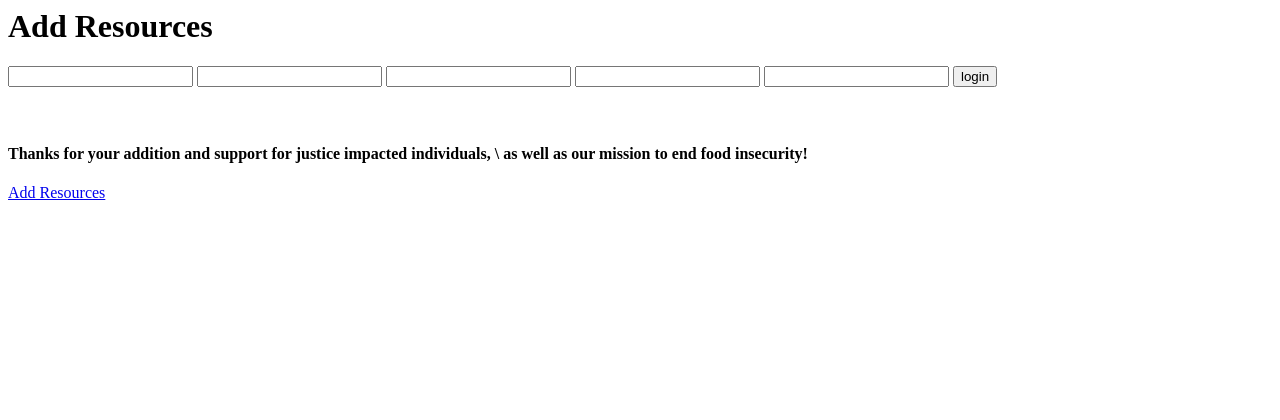
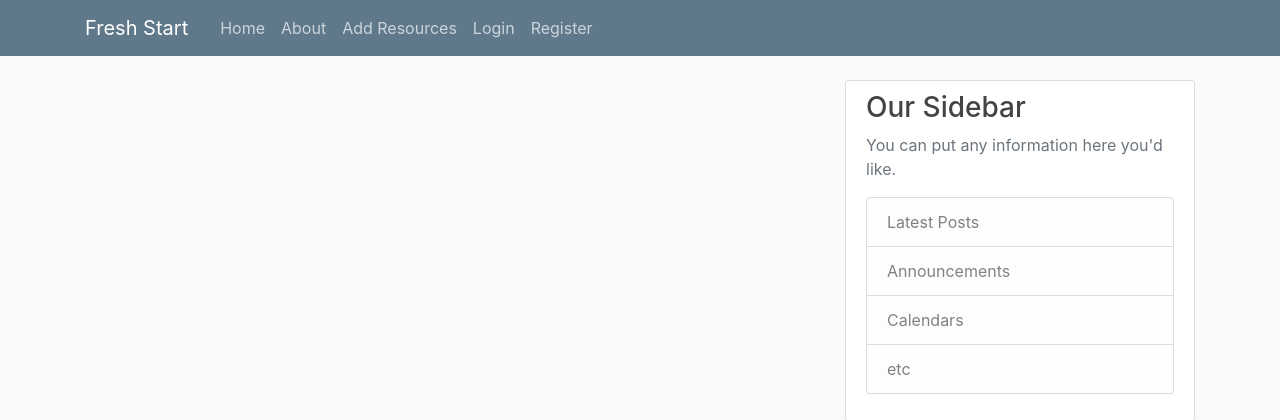
Before and after one commit to Intheloop83/fresh_start, a Django app: template mysite/fresh_start/templates/fresh_start/add_resources.html in a window 1280 px wide. Shown: the top 420 px of the page. Run offline with Django 3.2, Linux system fonts and the light colour scheme; the template is opened without the code that fills it, so the values that code supplies are empty; some libraries are stand-ins or nearby versions.

Commit message:
Updated files

```diff
--- a/mysite/fresh_start/templates/fresh_start/add_resources.html
+++ b/mysite/fresh_start/templates/fresh_start/add_resources.html
@@ -1,3 +1,4 @@
+{% extends "fresh_start/base.html" %}
 {% block body %}
 <h1>Add Resources</h1>
 {% if message %}
```
